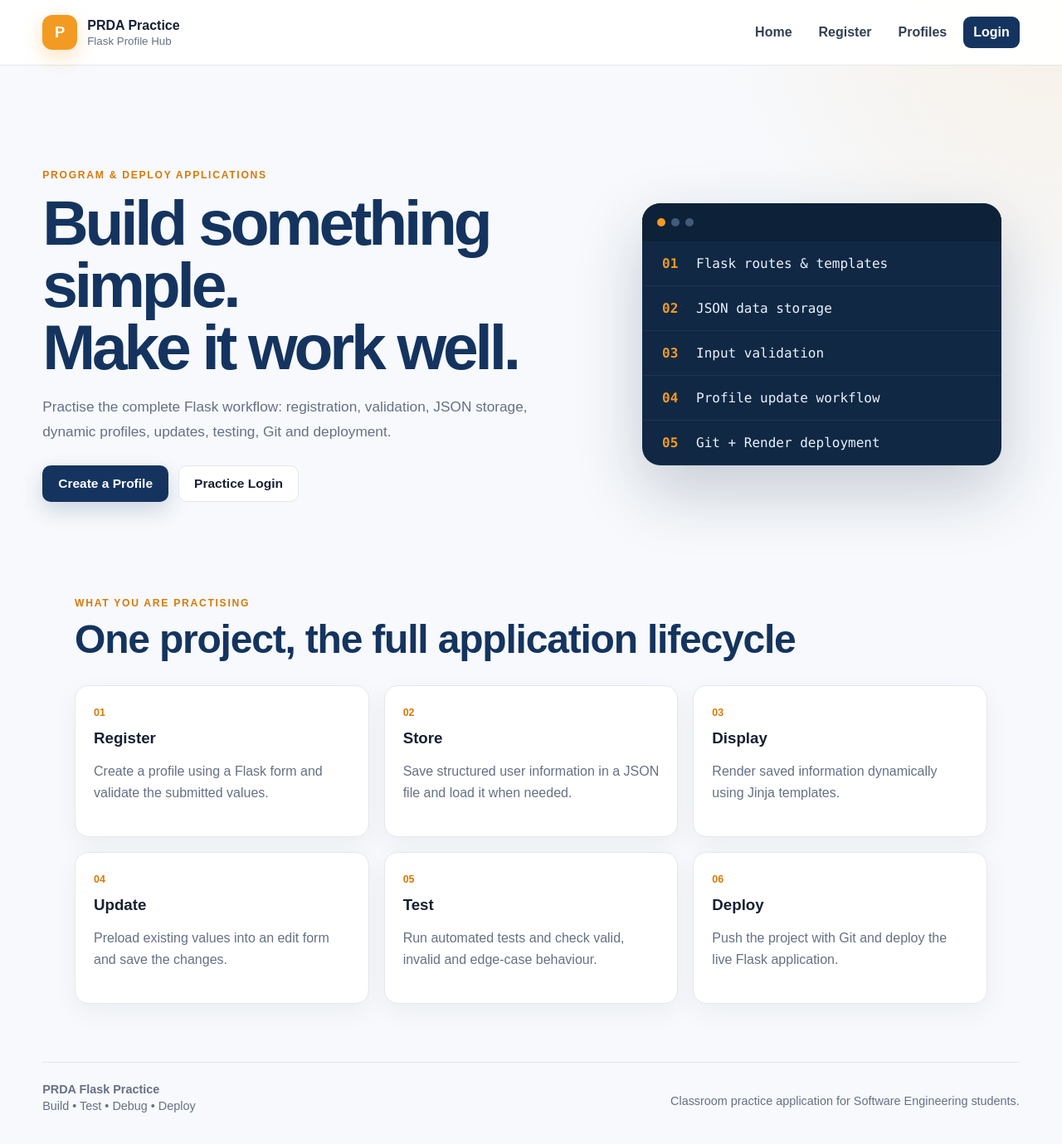
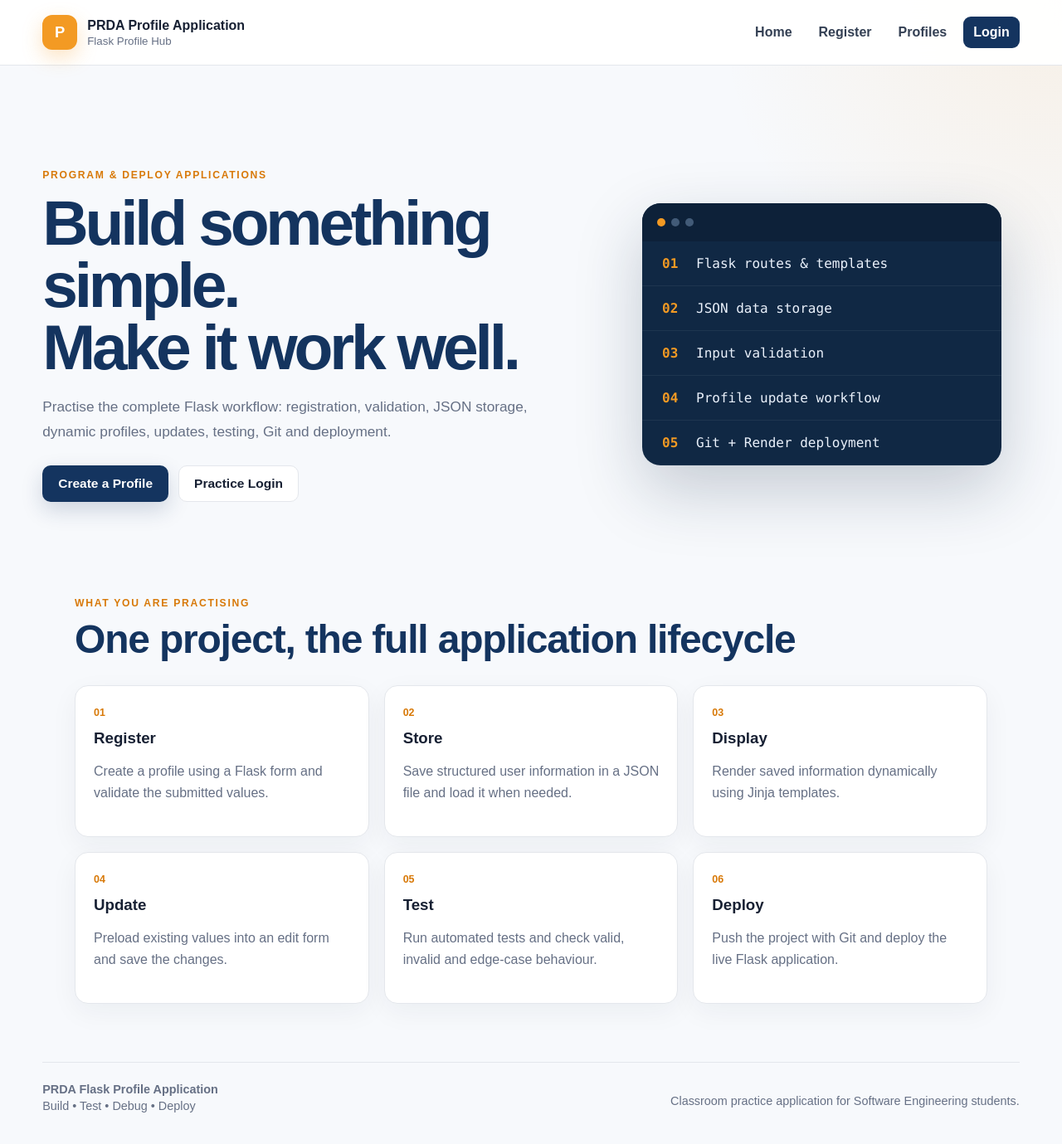
Before and after one commit to Karabo-Pinkoane-22/PRDA_Summative_Prac_Profile, a Flask app: page / in a window 1280 px wide. Shown: the whole page at 83% size. Run offline with Flask 3, Linux system fonts and the light colour scheme.

Commit message:
Updated files

```diff
--- a/templates/base.html
+++ b/templates/base.html
@@ -12,7 +12,7 @@
   <div class="nav-shell">
     <a class="brand" href="{{ url_for('home') }}">
       <span class="brand-mark">P</span>
-      <span><strong>PRDA Practice</strong><small>Flask Profile Hub</small></span>
+      <span><strong>PRDA Profile Application</strong><small>Flask Profile Hub</small></span>
     </a>
     <nav class="nav-links" aria-label="Main navigation">
       <a href="{{ url_for('home') }}">Home</a>
@@ -40,7 +40,7 @@
   {% block content %}{% endblock %}
 </main>
 <footer class="site-footer">
-  <div><strong>PRDA Flask Practice</strong><span>Build • Test • Debug • Deploy</span></div>
+  <div><strong>PRDA Flask Profile Application</strong><span>Build • Test • Debug • Deploy</span></div>
   <p>Classroom practice application for Software Engineering students.</p>
 </footer>
 </body>
--- a/templates/home.html
+++ b/templates/home.html
@@ -1,5 +1,5 @@
 {% extends "base.html" %}
-{% block title %}Home | PRDA Practice{% endblock %}
+{% block title %}Home | PRDA Profile Application{% endblock %}
 {% block content %}
 <section class="hero">
   <div class="hero-content">
--- a/templates/login.html
+++ b/templates/login.html
@@ -1,5 +1,5 @@
 {% extends "base.html" %}
-{% block title %}Login | PRDA Practice{% endblock %}
+{% block title %}Login | PRDA Profile Application{% endblock %}
 {% block content %}
 <section class="auth-shell"><div class="auth-card">
   <span class="eyebrow">CLASSROOM LOGIN</span><h1>Welcome back</h1>
--- a/templates/profile.html
+++ b/templates/profile.html
@@ -1,5 +1,5 @@
 {% extends "base.html" %}
-{% block title %}{{ user.full_name }} | PRDA Practice{% endblock %}
+{% block title %}{{ user.full_name }} | PRDA Profile Application{% endblock %}
 {% block content %}
 <section class="profile-shell">
   <div class="profile-banner"><div class="avatar">{{ user.full_name[:1] | upper }}</div><div><span class="eyebrow">STORED USER PROFILE</span><h1>{{ user.full_name }}</h1><p>@{{ user.username }}</p></div></div>
--- a/templates/profiles.html
+++ b/templates/profiles.html
@@ -1,5 +1,5 @@
 {% extends "base.html" %}
-{% block title %}Profiles | PRDA Practice{% endblock %}
+{% block title %}Profiles | PRDA Profile Application{% endblock %}
 {% block content %}
 <section class="section-shell">
   <div class="section-heading inline-heading"><div><span class="eyebrow">DYNAMIC DATA</span><h1>Stored profiles</h1><p>Every card below is rendered from the JSON data file.</p></div><a class="btn primary" href="{{ url_for('register') }}">Add Profile</a></div>
--- a/templates/register.html
+++ b/templates/register.html
@@ -1,5 +1,5 @@
 {% extends "base.html" %}
-{% block title %}Register | PRDA Practice{% endblock %}
+{% block title %}Register | PRDA Profile Application{% endblock %}
 {% block content %}
 <section class="page-shell split-layout">
   <div class="form-intro">
```
